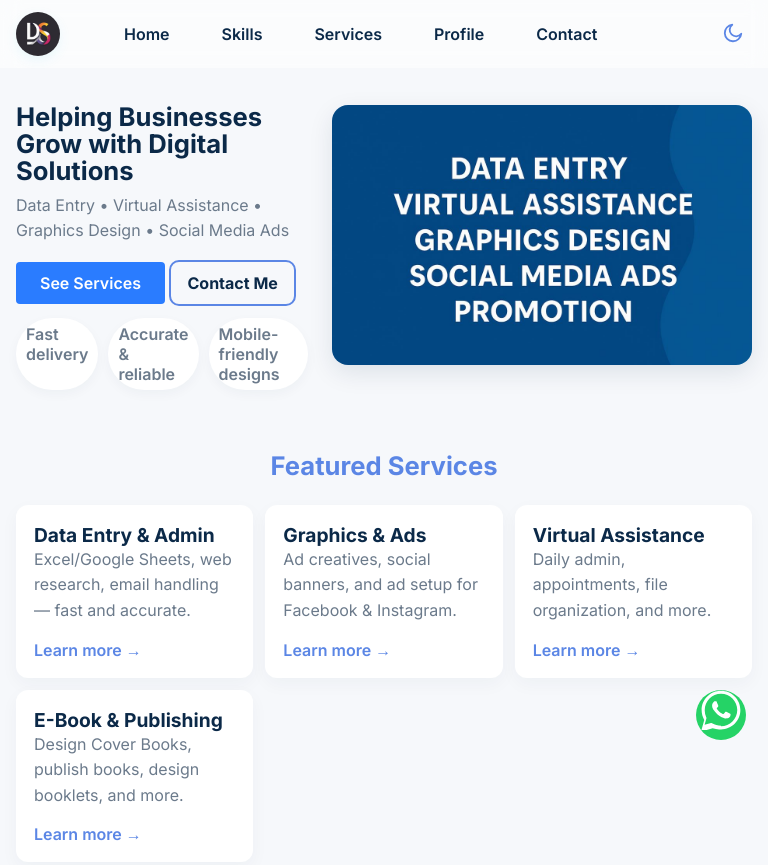
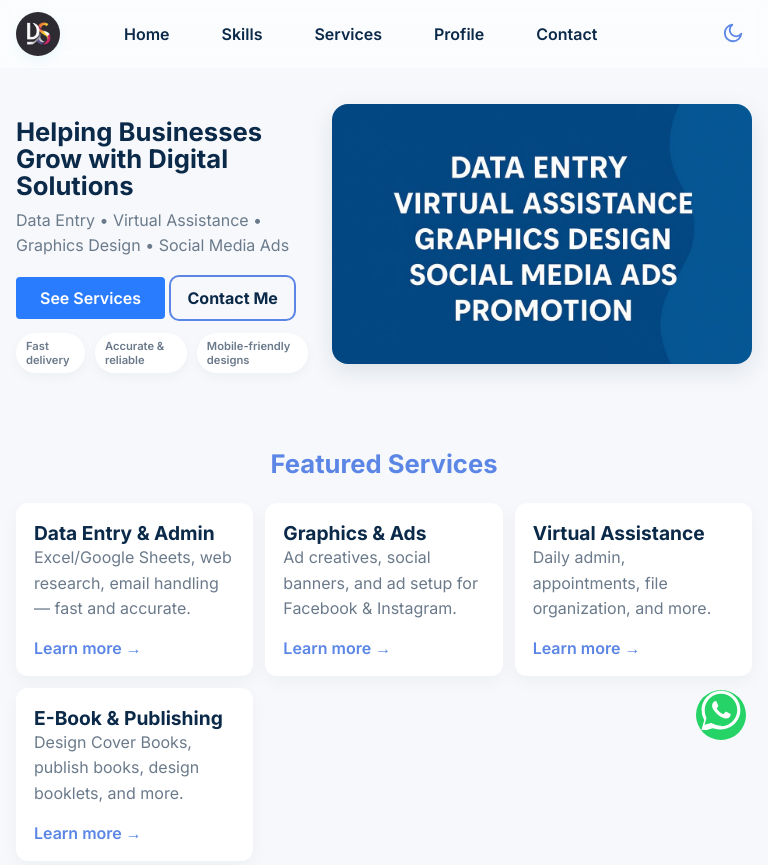
Before and after one commit to Softzee18/Portfolio, a plain HTML site: page index.html in a window 768 px wide. Shown: the top 865 px of the page. Drawn offline with Linux system fonts and the light colour scheme.

Commit message:
Update style.css

```diff
--- a/css/style.css
+++ b/css/style.css
@@ -270,6 +270,7 @@ ul, ol { margin: 0 0 16px; padding-left: 20px; color: var(--muted); }
   padding: 6px 10px;
   border-radius: 999px;
   font-weight: 600;
+  font-size: 0.9rem;
   box-shadow: 0 4px 12px rgba(11,41,72,0.04);
   transition: background 0.2s, color 0.2s;
 }
@@ -950,14 +951,19 @@ body.dark .contact-info p {
 /* ====== Responsive ====== */
 @media (min-width: 720px) {
   .hero-inner { grid-template-columns: 1fr 420px; }
+  .badge-list li { justify-content: flex-start;
+   font-size: 0.9rem; }
   .cards { grid-template-columns: repeat(3, 1fr); }
   .about-inner { flex-direction: row; }
 }
+
 @media (max-width: 900px) {
   .about-inner {
     flex-direction: column;
     gap: 1.5rem;
   }
+   .badge-list li { justify-content: flex-start;
+   font-size: 0.7rem; }
   .about-photo, .about-text {
     flex: 1 1 100%;
   }
```
